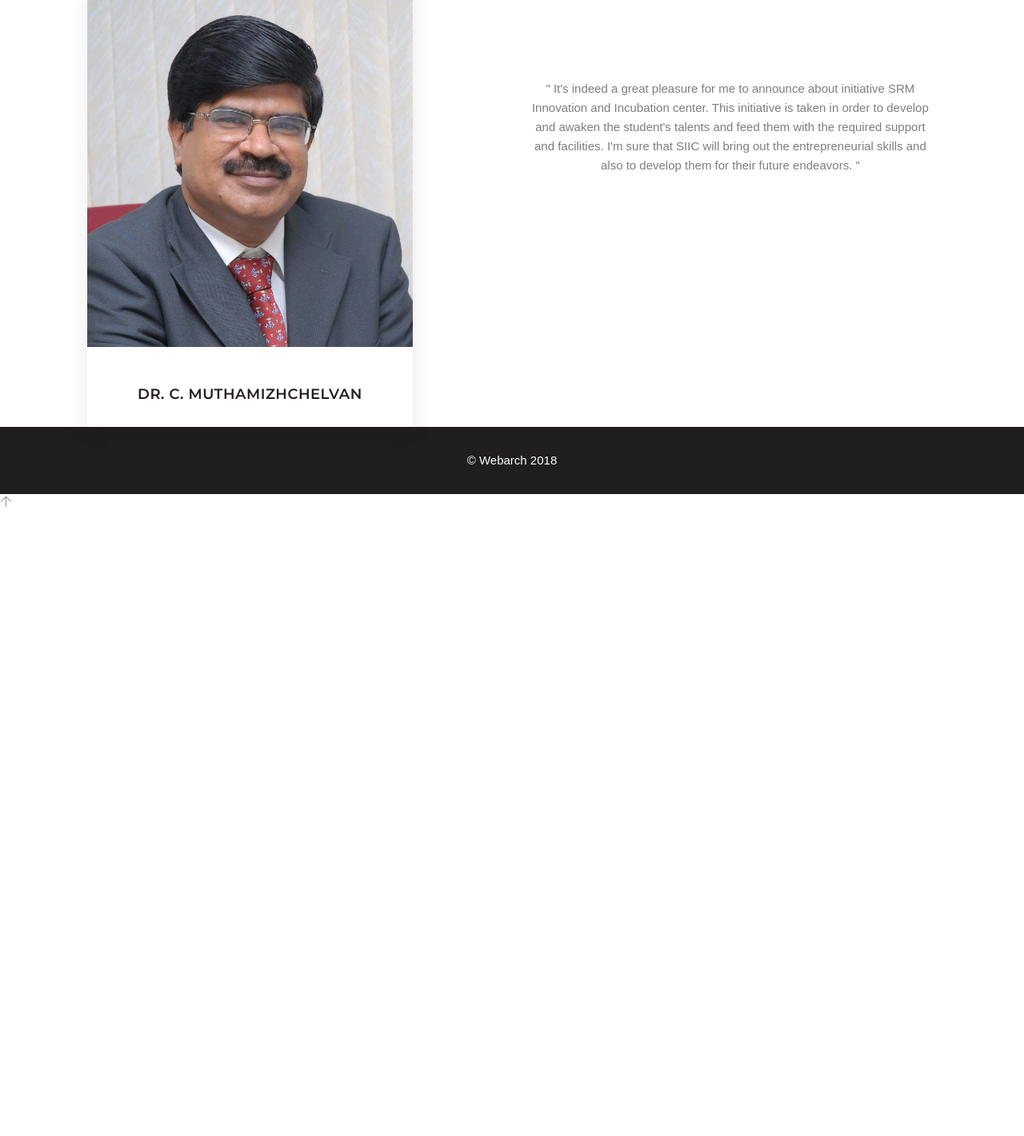
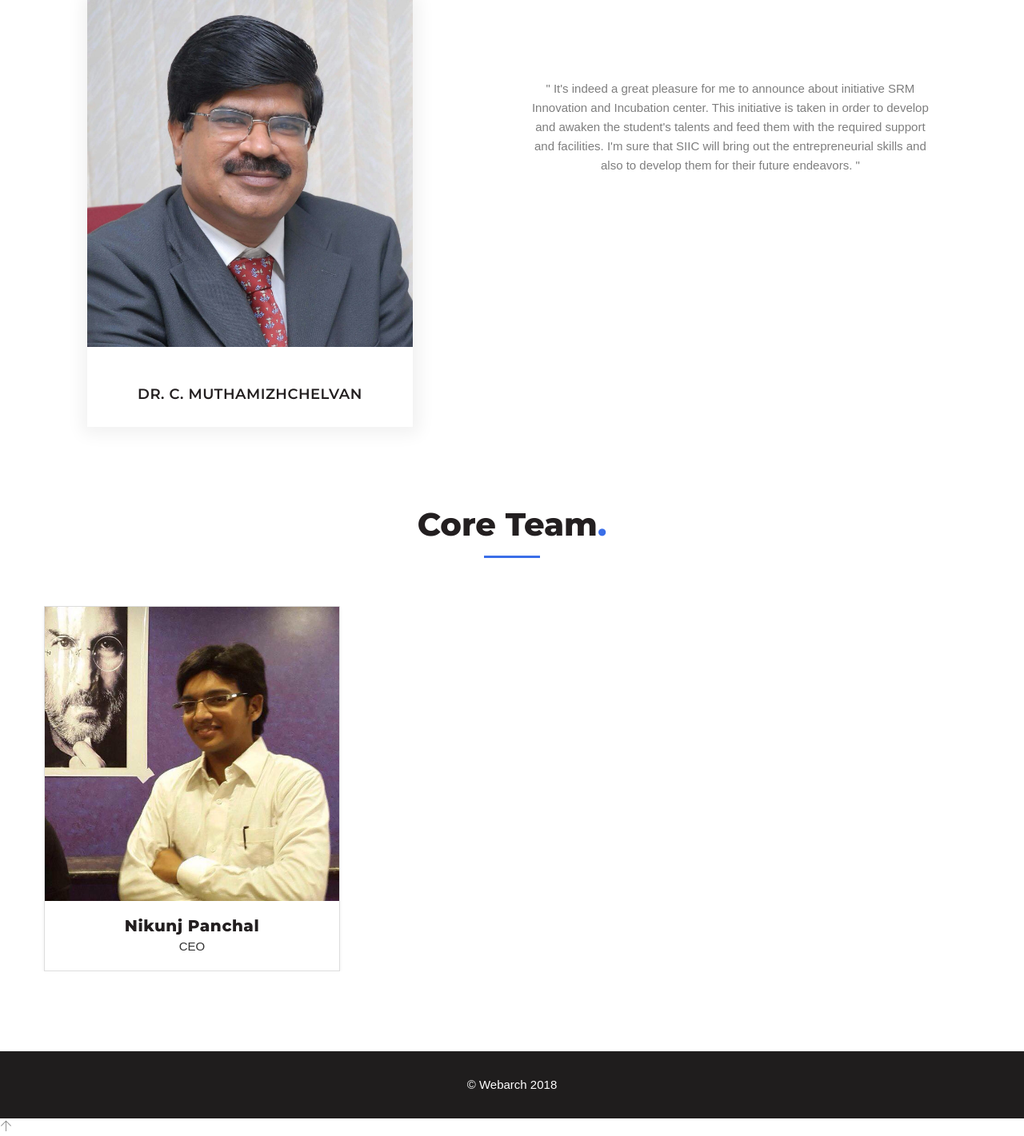
Before and after one commit to CJHackerz/siic2018, a PHP site: page /aboutPage.php in a window 1280 px wide. Shown: the part 1513-2934 px from the top of the page at 80% size. Before the commit the page ends 2147 px from the top, so only its background shows below. Run offline with PHP 8.4, Linux system fonts and the light colour scheme; some libraries are stand-ins or nearby versions; some web fonts are replaced.

Commit message:
core team

```diff
--- a/aboutPage.php
+++ b/aboutPage.php
@@ -13,6 +13,10 @@
     <link rel="stylesheet" href="style.css">
     <link rel="stylesheet" href="css/responsive.css">
     <script src="js/vendor/modernizr-2.8.3.min.js"></script>
+    <style>
+body{
+    background-color:#;
+} </style>
 </head>
 
 <body>
@@ -145,6 +149,47 @@
 " It's indeed a great pleasure for me to announce about initiative SRM Innovation and Incubation center. This initiative is taken in order to develop and awaken the student's talents and feed them with the required support and facilities. I'm sure that SIIC will bring out the entrepreneurial skills and also to develop them for their future endeavors. "</p></center>
 </div>
 </div>
+ <!-- Start creative team -->
+ <div id="team" class="content-section ptb-100 text-center">
+                <div class="container">
+                    <div class="row">
+                        <div class="col-md-8 col-sm-8 col-md-offset-2 col-sm-offset-2">
+                            <div class="main-heading-content text-center">
+                                <h2>Core Team<span>.</span></h2>
+                            </div>
+                        </div>
+                    </div>
+                    <div class="row">
+                        <div class="team-wrapper">
+
+                            <div class="col-md-4 col-sm-4 ">
+                                <div class="team-item">
+                                    <div class="team-thumb">
+                                        <img class="img-responsive" src="./img/team/ceo.jpg" alt="">
+                                        <ul class="team-social">
+                                            <li>
+                                                <a href="#"> <i class="fa fa-facebook"></i></a>
+                                            </li>
+                                            <li>
+                                                <a href="#"> <i class="fa fa-twitter"></i></a>
+                                            </li>
+                                            <li>
+                                                <a href="#"> <i class="fa fa-linkedin"></i></a>
+                                            </li>
+
+                                        </ul>
+                                    </div>
+                                    <div class="team-content">
+                                        <h3>Nikunj Panchal</h3>
+                                        <span class="position">CEO</span>
+                                    </div>
+                                </div>
+                            </div>
+                        </div>
+                    </div>
+                </div>
+            </div>
+            <!-- End creative team -->
 
         <!-- Start Footer Section -->
         <div class="clearfix"></div>
--- a/index.php
+++ b/index.php
@@ -34,7 +34,7 @@
                     <div class="row">
                         <div class="col-md-3 col-sm-3">
                             <div class="logo">
-                                <a href="index.html"><h2>SIIC<span>.</span></h2></a>
+                                <a href="index.php"><h2>SIIC<span>.</span></h2></a>
                             </div>
                         </div>
                         <div class="col-md-9 col-sm-9 main-menu-wrapper">
@@ -46,7 +46,7 @@
                                 </button>
                                 <div class="homepage-menu-style-two mobile-menu">
                                     <ul class="main-menu ">
-                                        <li class="active"><a href="#about">About</a></li>
+                                        <li><a href="./aboutPage.php">About</a></li>
                                         <li><a href="#contact">Contact</a></li>
                                         <li><a href="#">Blog</a></li>
                                         <li><a href="index.html#contact">Feedback</a></li>
@@ -60,7 +60,7 @@
                         <div class="mobile-menu-area">
                             <div class="mobile-menu">
                                 <ul>
-                                    <li class="active"><a href="#about">About</a></li>
+                                    <li ><a href="./aboutPage.php">About</a></li>
                                     <li><a href="#contact">Contact</a></li>
                                     <li><a href="#">Blog</a></li>
                                     <li><a href="index.html#contact">Feedback</a></li>
```
